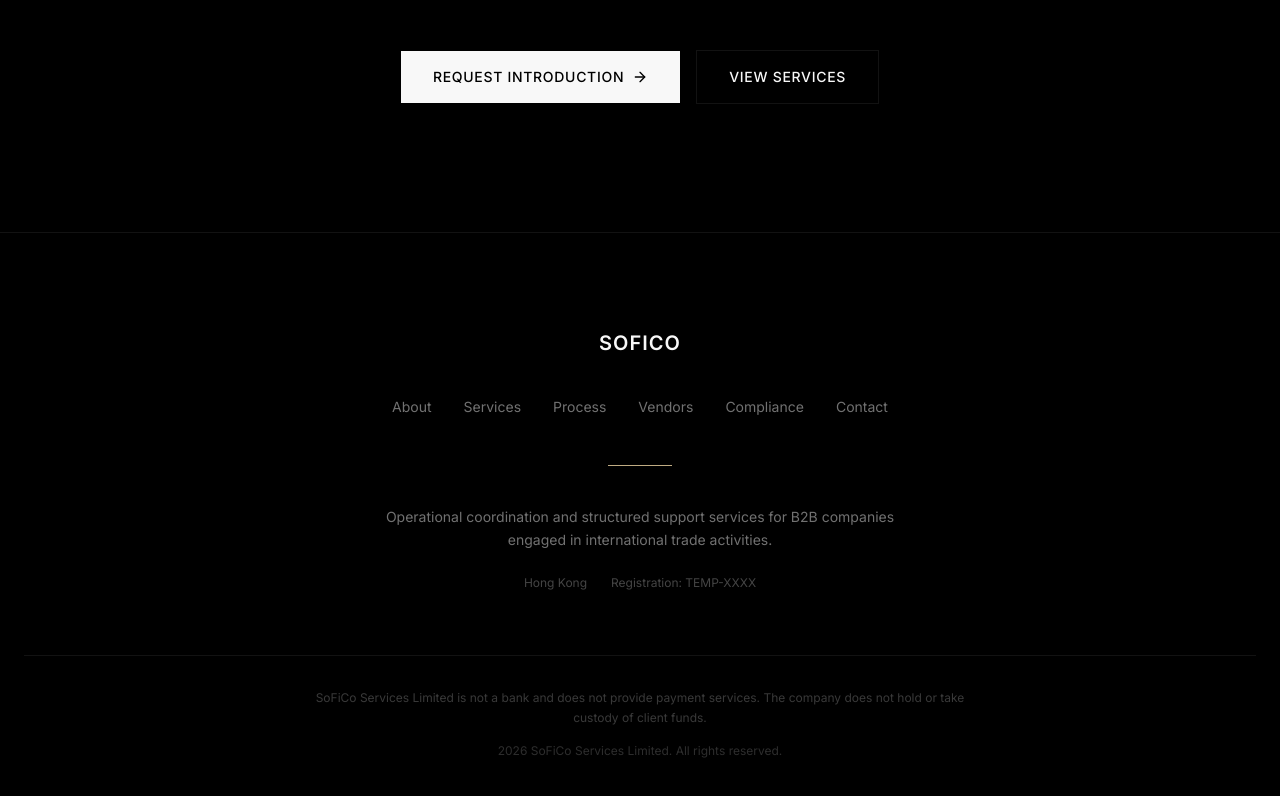
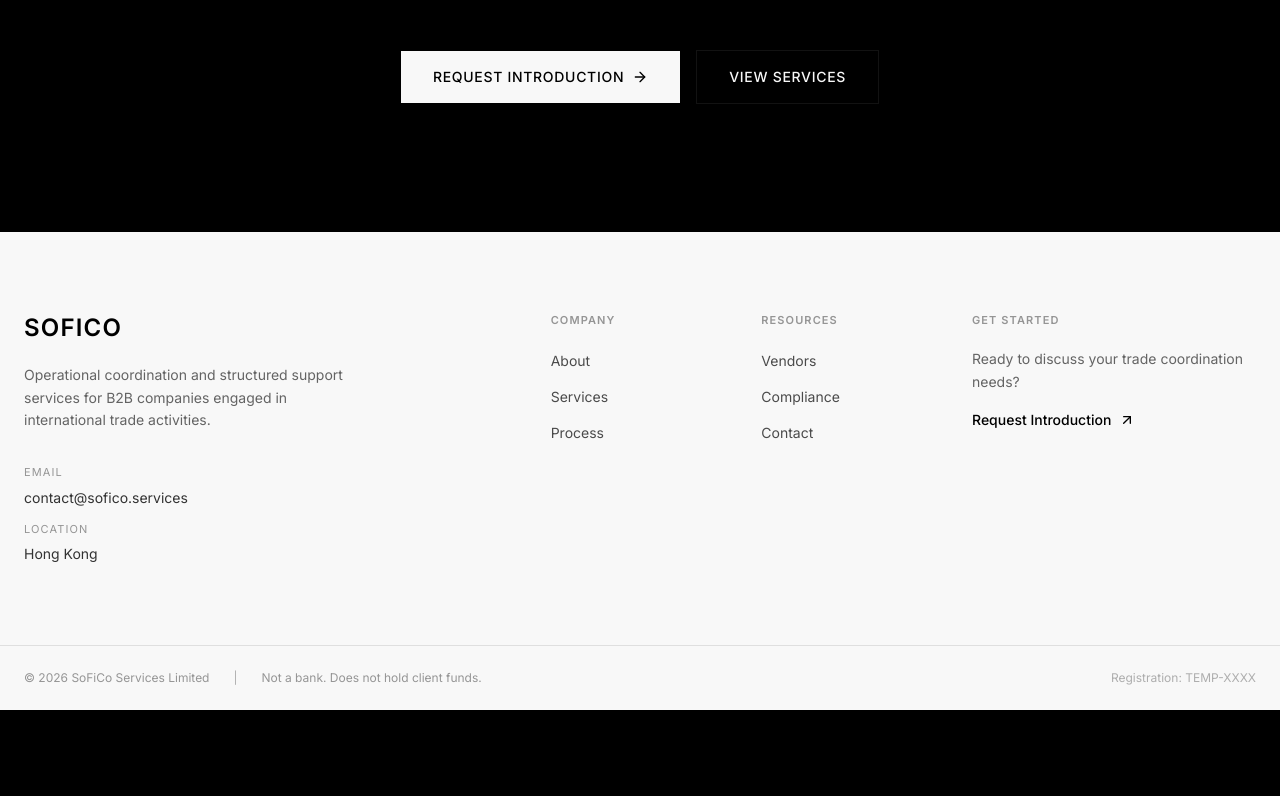
Before and after one commit to core-relay-err0r/sait-sofico2, a Next.js app: page / in a window 1280 px wide. Shown: the part 4175-4971 px from the top of the page. After the commit the page ends 4885 px from the top, so only its background shows below. Built offline with nearby package versions, Linux system fonts and the light colour scheme; no server answers; a web font is replaced by a local one.

Commit message:
feat: redesign footer with multi-column layout
Introduce dark color scheme and split navigation links.

```diff
--- a/components/layout/footer.tsx
+++ b/components/layout/footer.tsx
@@ -1,65 +1,131 @@
+"use client"
+
 import Link from "next/link"
+import { ArrowUpRight } from "lucide-react"
 
-const navigationLinks = [
+const navigation = {
+  company: [
     { name: "About", href: "/about" },
     { name: "Services", href: "/services" },
     { name: "Process", href: "/how-we-work" },
+  ],
+  resources: [
     { name: "Vendors", href: "/vendors" },
     { name: "Compliance", href: "/compliance" },
     { name: "Contact", href: "/contact" },
-]
+  ],
+}
 
 export function Footer() {
   return (
-    <footer className="bg-background border-t border-border">
-      <div className="mx-auto max-w-7xl px-6 py-20 lg:py-24">
-        {/* Main Footer Content */}
-        <div className="text-center">
-          {/* Logo */}
+    <footer className="bg-foreground text-background">
+      {/* Main Footer */}
+      <div className="mx-auto max-w-7xl px-6 py-16 lg:py-20">
+        <div className="grid grid-cols-1 gap-12 lg:grid-cols-12 lg:gap-8">
+
+          {/* Brand Section */}
+          <div className="lg:col-span-4">
             <Link href="/" className="inline-block">
-            <span className="text-xl font-semibold tracking-wider text-foreground">
+              <span className="text-2xl font-semibold tracking-wider text-background">
                 SOFICO
               </span>
             </Link>
-
-          {/* Navigation */}
-          <nav className="mt-10 flex flex-wrap justify-center gap-x-8 gap-y-3">
-            {navigationLinks.map((link) => (
-              <Link
-                key={link.name}
-                href={link.href}
-                className="text-sm text-muted-foreground transition-colors duration-200 hover:text-foreground"
-              >
-                {link.name}
-              </Link>
-            ))}
-          </nav>
-
-          {/* Divider */}
-          <div className="mt-12 h-px w-16 bg-accent mx-auto" />
-
-          {/* Description */}
-          <p className="mt-10 text-sm text-muted-foreground leading-relaxed max-w-lg mx-auto">
-            Operational coordination and structured support services for B2B companies
-            engaged in international trade activities.
+            <p className="mt-5 text-sm text-background/60 max-w-xs leading-relaxed">
+              Operational coordination and structured support services for B2B companies engaged in international trade activities.
             </p>
 
-          {/* Legal Info */}
-          <div className="mt-6 flex flex-wrap justify-center gap-x-6 gap-y-2 text-xs text-muted-foreground/60">
-            <span>Hong Kong</span>
-            <span>Registration: TEMP-XXXX</span>
+            {/* Contact Info */}
+            <div className="mt-8 space-y-3">
+              <div>
+                <span className="text-[11px] uppercase tracking-widest text-background/40 block mb-1">Email</span>
+                <a
+                  href="mailto:contact@sofico.services"
+                  className="text-sm text-background/80 hover:text-accent transition-colors"
+                >
+                  contact@sofico.services
+                </a>
+              </div>
+              <div>
+                <span className="text-[11px] uppercase tracking-widest text-background/40 block mb-1">Location</span>
+                <span className="text-sm text-background/80">Hong Kong</span>
+              </div>
+            </div>
+          </div>
+
+          {/* Navigation Columns */}
+          <div className="lg:col-span-4 lg:col-start-6">
+            <div className="grid grid-cols-2 gap-8">
+              <div>
+                <h3 className="text-[11px] font-semibold uppercase tracking-widest text-background/40">
+                  Company
+                </h3>
+                <ul className="mt-5 space-y-3">
+                  {navigation.company.map((item) => (
+                    <li key={item.name}>
+                      <Link
+                        href={item.href}
+                        className="text-sm text-background/70 hover:text-background transition-colors duration-200"
+                      >
+                        {item.name}
+                      </Link>
+                    </li>
+                  ))}
+                </ul>
+              </div>
+              <div>
+                <h3 className="text-[11px] font-semibold uppercase tracking-widest text-background/40">
+                  Resources
+                </h3>
+                <ul className="mt-5 space-y-3">
+                  {navigation.resources.map((item) => (
+                    <li key={item.name}>
+                      <Link
+                        href={item.href}
+                        className="text-sm text-background/70 hover:text-background transition-colors duration-200"
+                      >
+                        {item.name}
+                      </Link>
+                    </li>
+                  ))}
+                </ul>
+              </div>
+            </div>
+          </div>
+
+          {/* CTA Section */}
+          <div className="lg:col-span-3 lg:col-start-10">
+            <h3 className="text-[11px] font-semibold uppercase tracking-widest text-background/40">
+              Get Started
+            </h3>
+            <p className="mt-5 text-sm text-background/60 leading-relaxed">
+              Ready to discuss your trade coordination needs?
+            </p>
+            <Link
+              href="/contact"
+              className="mt-4 inline-flex items-center gap-2 text-sm font-medium text-background hover:text-accent transition-colors duration-200 group"
+            >
+              Request Introduction
+              <ArrowUpRight className="h-4 w-4 transition-transform group-hover:translate-x-0.5 group-hover:-translate-y-0.5" />
+            </Link>
+          </div>
         </div>
       </div>
 
       {/* Bottom Bar */}
-        <div className="mt-16 pt-8 border-t border-border">
-          <div className="text-center space-y-4">
-            <p className="text-xs text-muted-foreground/50 leading-relaxed max-w-2xl mx-auto">
-              SoFiCo Services Limited is not a bank and does not provide payment services.
-              The company does not hold or take custody of client funds.
+      <div className="border-t border-background/10">
+        <div className="mx-auto max-w-7xl px-6 py-6">
+          <div className="flex flex-col sm:flex-row items-center justify-between gap-4">
+            <div className="flex flex-col sm:flex-row items-center gap-4 sm:gap-6">
+              <p className="text-xs text-background/40">
+                &copy; {new Date().getFullYear()} SoFiCo Services Limited
               </p>
-            <p className="text-xs text-muted-foreground/40">
-              {new Date().getFullYear()} SoFiCo Services Limited. All rights reserved.
+              <p className="text-xs text-background/30 hidden sm:block">|</p>
+              <p className="text-xs text-background/40">
+                Not a bank. Does not hold client funds.
+              </p>
+            </div>
+            <p className="text-xs text-background/30">
+              Registration: TEMP-XXXX
             </p>
           </div>
         </div>
```
Lines whose indentation alone changed are shown as unchanged.
